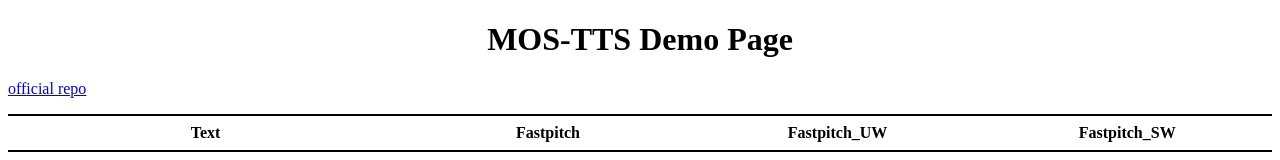
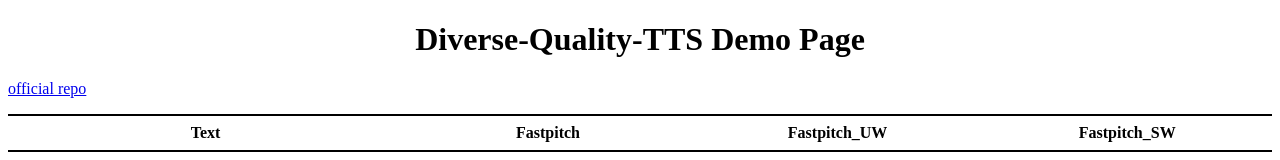
Before and after one commit to 610494/MOS-TTS, a plain HTML site: page index.html in a window 1280 px wide. Shown: the top 160 px of the page. Drawn offline with Linux system fonts and the light colour scheme.

Commit message:
update the project name

```diff
--- a/index.html
+++ b/index.html
@@ -4,7 +4,7 @@
 <head>
     <meta charset="UTF-8">
     <meta name="viewport" content="width=device-width, initial-scale=1.0">
-    <title>MOS-TTS Demo Page</title>
+    <title>Diverse-Quality-TTS Demo Page</title>
     <style>
         h1 {
             text-align: center;
@@ -55,7 +55,7 @@
 </head>
 
 <body>
-    <h1>MOS-TTS Demo Page</h1>
+    <h1>Diverse-Quality-TTS Demo Page</h1>
 
     <p>
         <a href="https://anonymous.4open.science/r/Diverse-Quality-TTS/README.md">official repo</a>
```
